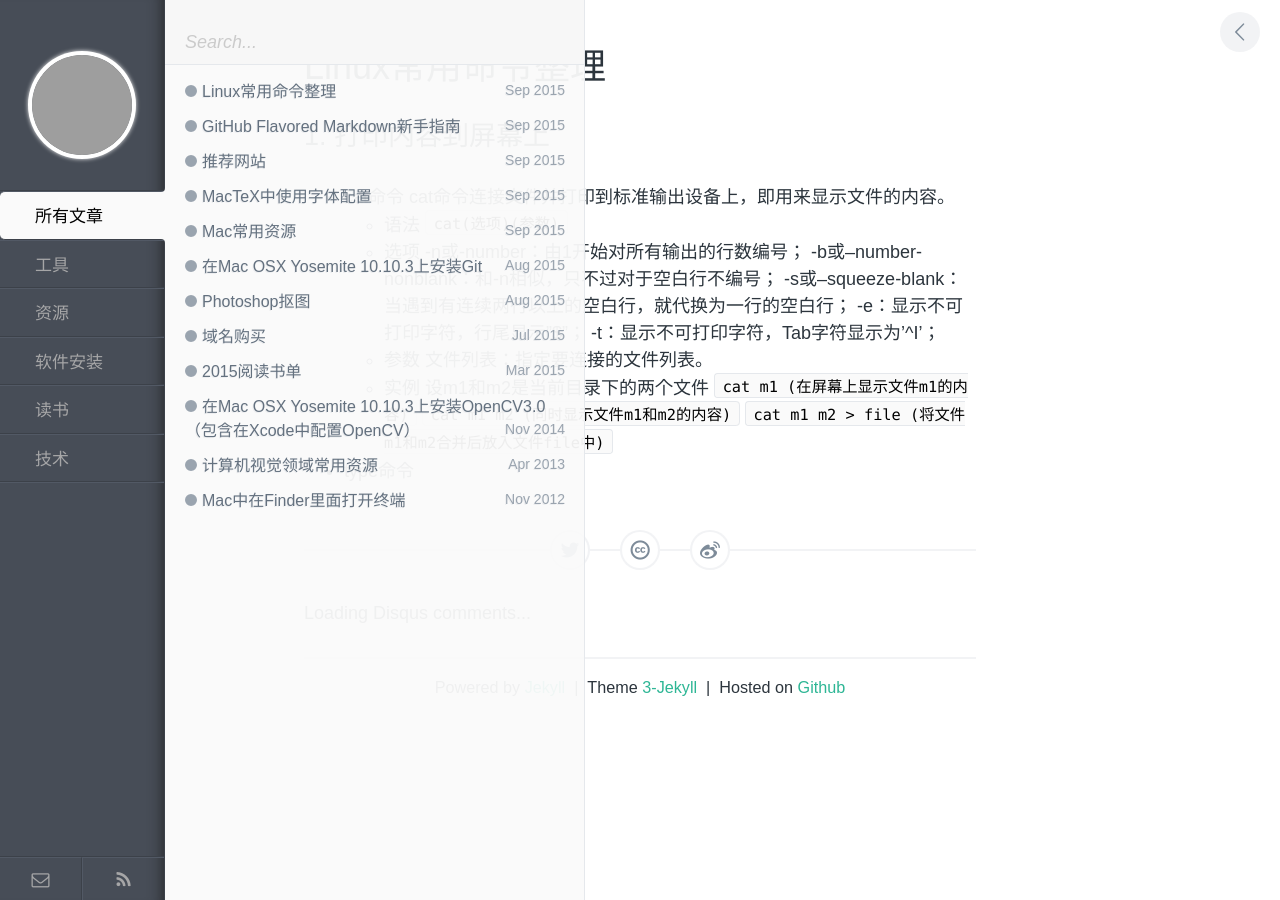
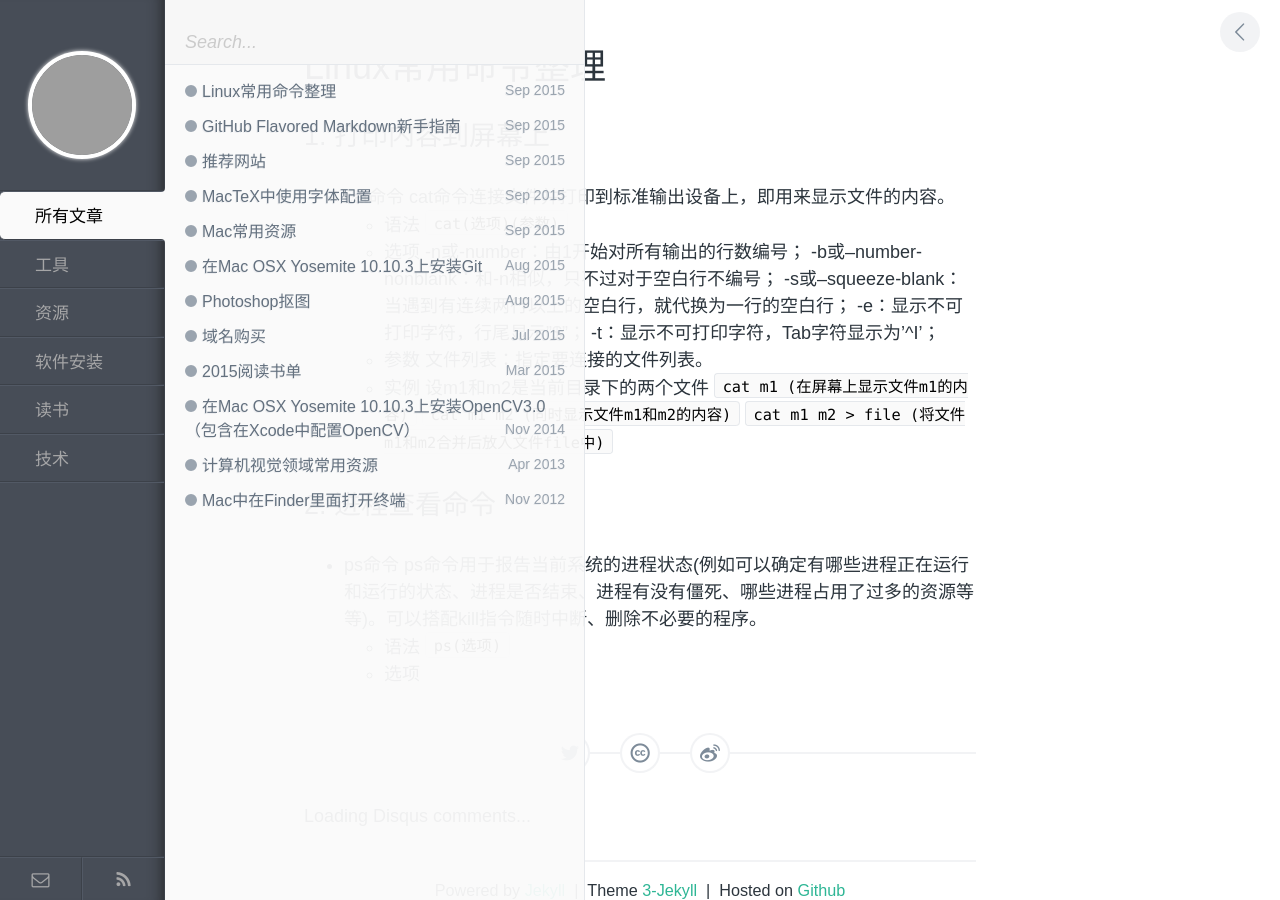
Before and after one commit to zhuyafei/zhuyafei.github.io, a Jekyll site: the page built from _posts/tech/2015-09-21-LinuxCommand.md, in a window 1280 px wide. Built offline with Jekyll 4.4.1, drawn with Linux system fonts in a browser that asks for light colours; comment, search, counter and statistics services are not loaded; grey boxes are pictures that could not be loaded.

Commit message:
Modify 2015-09-21-LinuxCommand.md

```diff
--- a/_posts/tech/2015-09-21-LinuxCommand.md
+++ b/_posts/tech/2015-09-21-LinuxCommand.md
@@ -23,4 +23,9 @@
 	`cat m1 m2 (同时显示文件m1和m2的内容)`
 	`cat m1 m2 > file (将文件m1和m2合并后放入文件file中)`
 
-* type命令
+## 2. 进程查看命令
+* ps命令
+	ps命令用于报告当前系统的进程状态(例如可以确定有哪些进程正在运行和运行的状态、进程是否结束、进程有没有僵死、哪些进程占用了过多的资源等等)。可以搭配kill指令随时中断、删除不必要的程序。
+	* 语法
+	`ps(选项)`
+	* 选项
```
